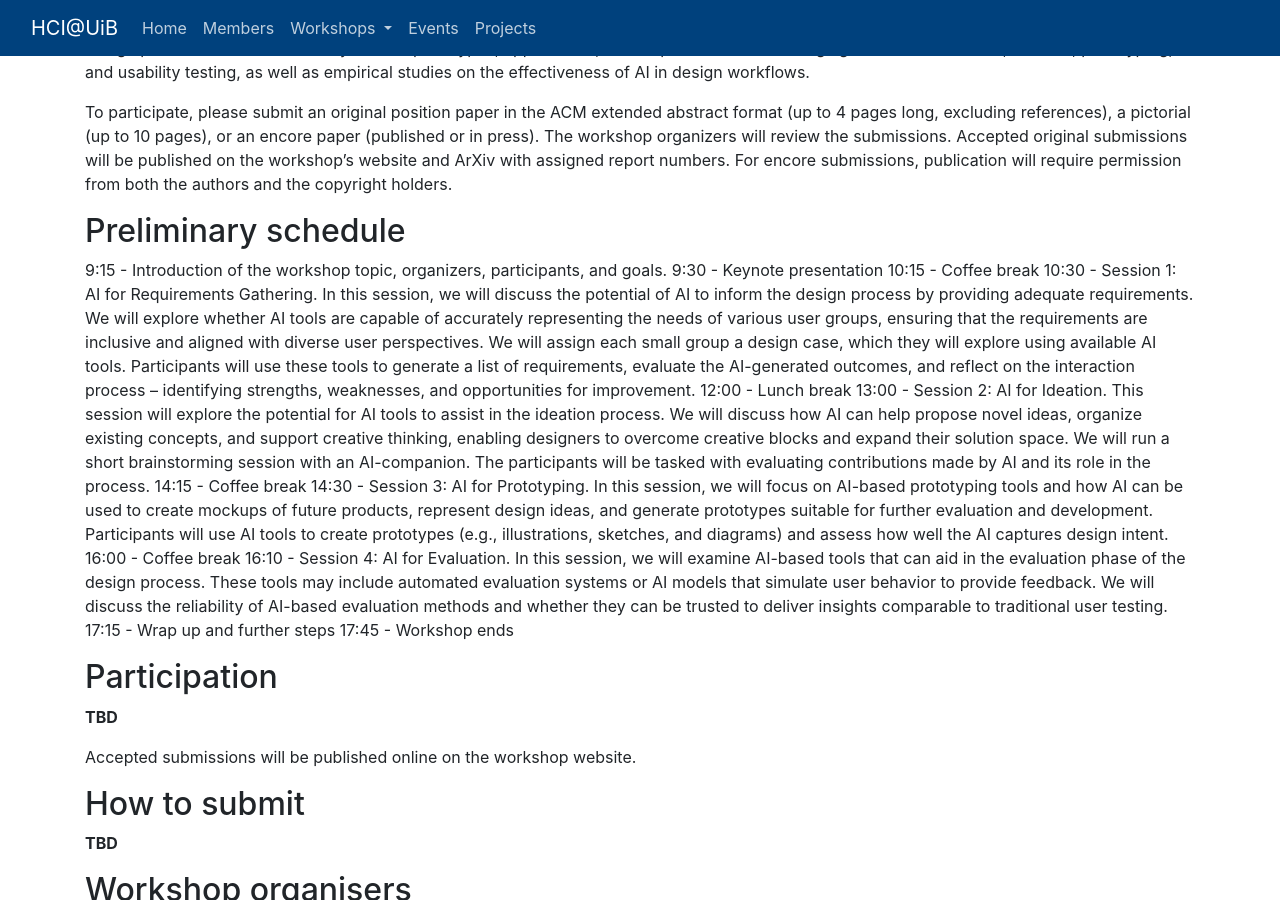
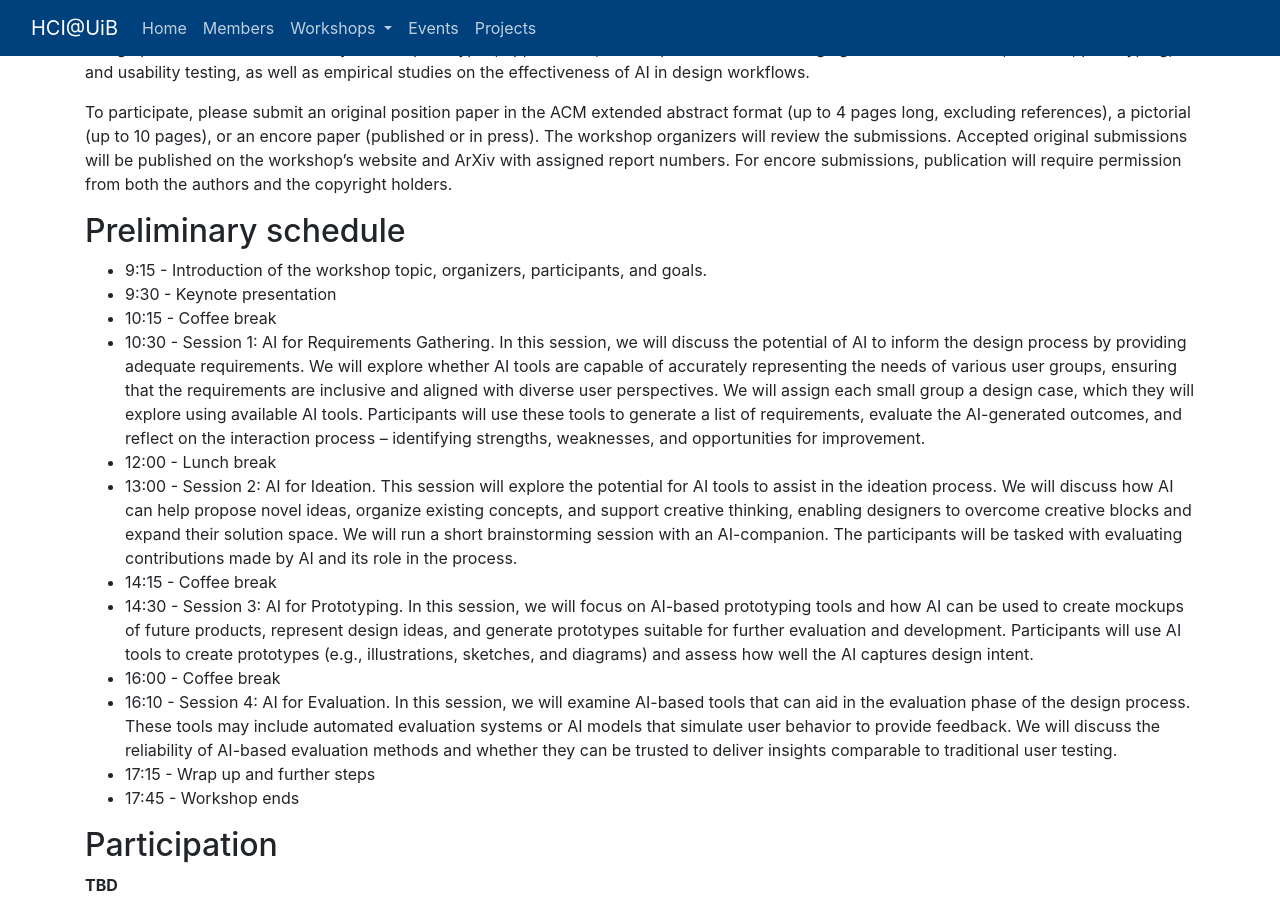
Before and after one commit to BergenHCI/bergenhci.github.io, a Jekyll site: the page built from ws/design_automation.md, in a window 1280 px wide and 900 px high, scrolled down 365 px. Built offline with Jekyll 4.4.1, drawn with Linux system fonts in a browser that asks for light colours; our own code applies the rules of GitHub Pages for plain Markdown files.

Commit message:
Update design_automation.md

```diff
--- a/ws/design_automation.md
+++ b/ws/design_automation.md
@@ -14,18 +14,18 @@
 
 ## Preliminary schedule
 
-9:15 - Introduction of the workshop topic, organizers, participants, and goals.
-9:30 - Keynote presentation
-10:15 - Coffee break
-10:30 - Session 1: AI for Requirements Gathering. In this session, we will discuss the potential of AI to inform the design process by providing adequate requirements. We will explore whether AI tools are capable of accurately representing the needs of various user groups, ensuring that the requirements are inclusive and aligned with diverse user perspectives. We will assign each small group a design case, which they will explore using available AI tools. Participants will use these tools to generate a list of requirements, evaluate the AI-generated outcomes, and reflect on the interaction process -- identifying strengths, weaknesses, and opportunities for improvement.
-12:00 - Lunch break
-13:00 - Session 2: AI for Ideation. This session will explore the potential for AI tools to assist in the ideation process. We will discuss how AI can help propose novel ideas, organize existing concepts, and support creative thinking, enabling designers to overcome creative blocks and expand their solution space. We will run a short brainstorming session with an AI-companion. The participants will be tasked with evaluating contributions made by AI and its role in the process.
-14:15 - Coffee break
-14:30 - Session 3: AI for Prototyping. In this session, we will focus on AI-based prototyping tools and how AI can be used to create mockups of future products, represent design ideas, and generate prototypes suitable for further evaluation and development. Participants will use AI tools to create prototypes (e.g., illustrations, sketches, and diagrams) and assess how well the AI captures design intent.
-16:00 - Coffee break
-16:10 - Session 4: AI for Evaluation. In this session, we will examine AI-based tools that can aid in the evaluation phase of the design process. These tools may include automated evaluation systems or AI models that simulate user behavior to provide feedback. We will discuss the reliability of AI-based evaluation methods and whether they can be trusted to deliver insights comparable to traditional user testing.
-17:15 - Wrap up and further steps
-17:45 - Workshop ends
+- 9:15 - Introduction of the workshop topic, organizers, participants, and goals.
+- 9:30 - Keynote presentation
+- 10:15 - Coffee break
+- 10:30 - Session 1: AI for Requirements Gathering. In this session, we will discuss the potential of AI to inform the design process by providing adequate requirements. We will explore whether AI tools are capable of accurately representing the needs of various user groups, ensuring that the requirements are inclusive and aligned with diverse user perspectives. We will assign each small group a design case, which they will explore using available AI tools. Participants will use these tools to generate a list of requirements, evaluate the AI-generated outcomes, and reflect on the interaction process -- identifying strengths, weaknesses, and opportunities for improvement.
+- 12:00 - Lunch break
+- 13:00 - Session 2: AI for Ideation. This session will explore the potential for AI tools to assist in the ideation process. We will discuss how AI can help propose novel ideas, organize existing concepts, and support creative thinking, enabling designers to overcome creative blocks and expand their solution space. We will run a short brainstorming session with an AI-companion. The participants will be tasked with evaluating contributions made by AI and its role in the process.
+- 14:15 - Coffee break
+- 14:30 - Session 3: AI for Prototyping. In this session, we will focus on AI-based prototyping tools and how AI can be used to create mockups of future products, represent design ideas, and generate prototypes suitable for further evaluation and development. Participants will use AI tools to create prototypes (e.g., illustrations, sketches, and diagrams) and assess how well the AI captures design intent.
+- 16:00 - Coffee break
+- 16:10 - Session 4: AI for Evaluation. In this session, we will examine AI-based tools that can aid in the evaluation phase of the design process. These tools may include automated evaluation systems or AI models that simulate user behavior to provide feedback. We will discuss the reliability of AI-based evaluation methods and whether they can be trusted to deliver insights comparable to traditional user testing.
+- 17:15 - Wrap up and further steps
+- 17:45 - Workshop ends
 
 ## Participation
 
```
